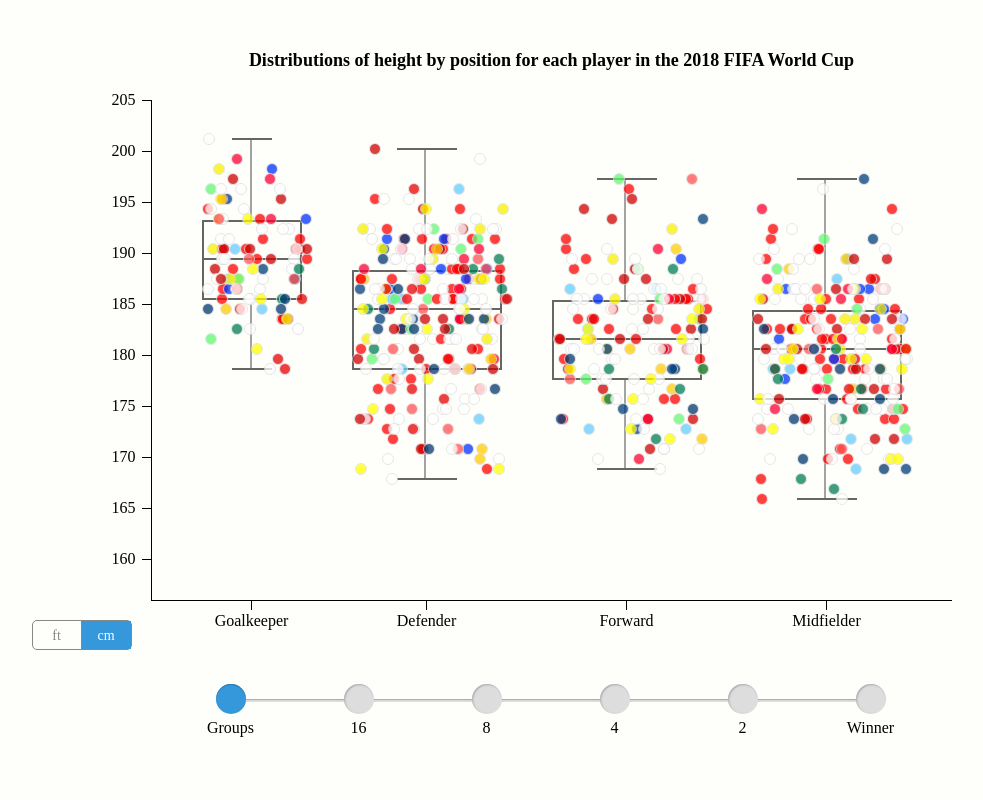
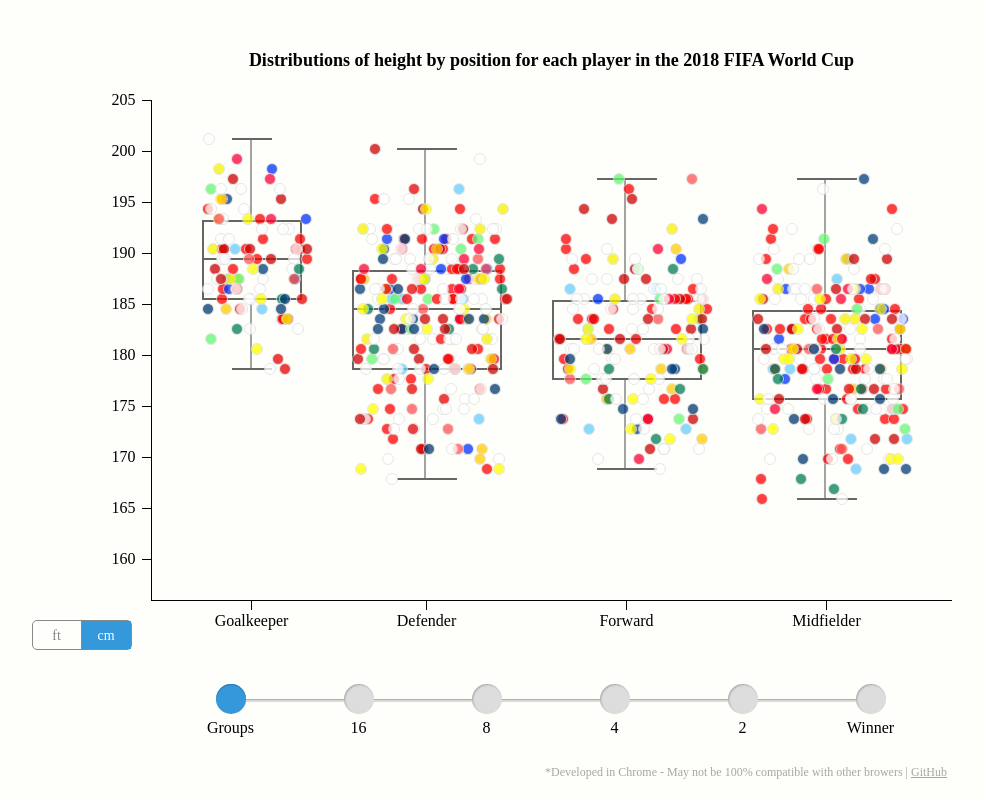
Before and after one commit to gduarte93/World-Cup-Chart, a plain HTML site: page index.html in a window 1280 px wide. Shown: the whole page, without its empty margins (89-1072 px from the left). Drawn offline with Linux system fonts and the light colour scheme.

Commit message:
add disclaimer / github link

```diff
--- a/index.html
+++ b/index.html
@@ -2,10 +2,12 @@
 <html>
   <head>
     <title>2018 World Cup</title>
+    <meta charset="UTF-8">
     <link rel="stylesheet" type="text/css" href="style.css"></link>
     <script src="main.js"></script>
   </head>
   <body style="background:#fefefb;">
       <div id="chartContainer" style="text-align:center; margin-top:100px;"></div>
+      <div id="disclaimer"><span>*Developed in Chrome - May not be 100% compatible with other browers | <a target="_blank" href="https://github.com/gduarte93/World-Cup-Chart">GitHub</a></span></div>
   </body>
 </html>
--- a/style.css
+++ b/style.css
@@ -73,7 +73,22 @@
 }
 
 .chart {
-    margin-bottom: 140px;
+    margin-bottom: 160px;
+}
+
+#disclaimer {
+    font-size: 12px;
+    color: #a6a6a2;
+    text-align: center;
+}
+
+#disclaimer span {
+    position: relative;
+    left: 195px;
+}
+
+#disclaimer a {
+    color: #a6a6a2;
 }
 
 @media (max-width: 1040px) {
```
